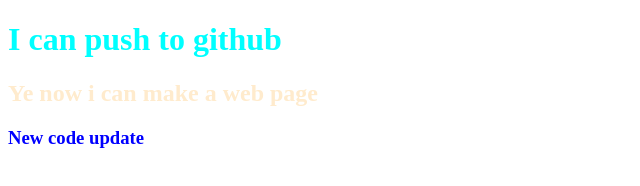
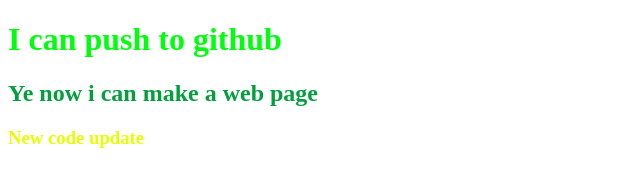
Before and after one commit to SudiptaRoy05/My-First-repo, a plain HTML site: page index.html in a window 1280 px wide. Shown: the whole page, without its empty margins (0-640 px from the left). Drawn offline with Linux system fonts and the light colour scheme.

Commit message:
color changed

```diff
--- a/style.css
+++ b/style.css
@@ -1,10 +1,10 @@
 h1{
-    color: aqua;
+    color: rgb(0, 255, 13);
 }
 h2{
-    color: blanchedalmond;
+    color: rgb(3, 158, 62);
 
 }
 h3{
-    color: blue;
+    color: rgb(229, 255, 0);
 }
```
